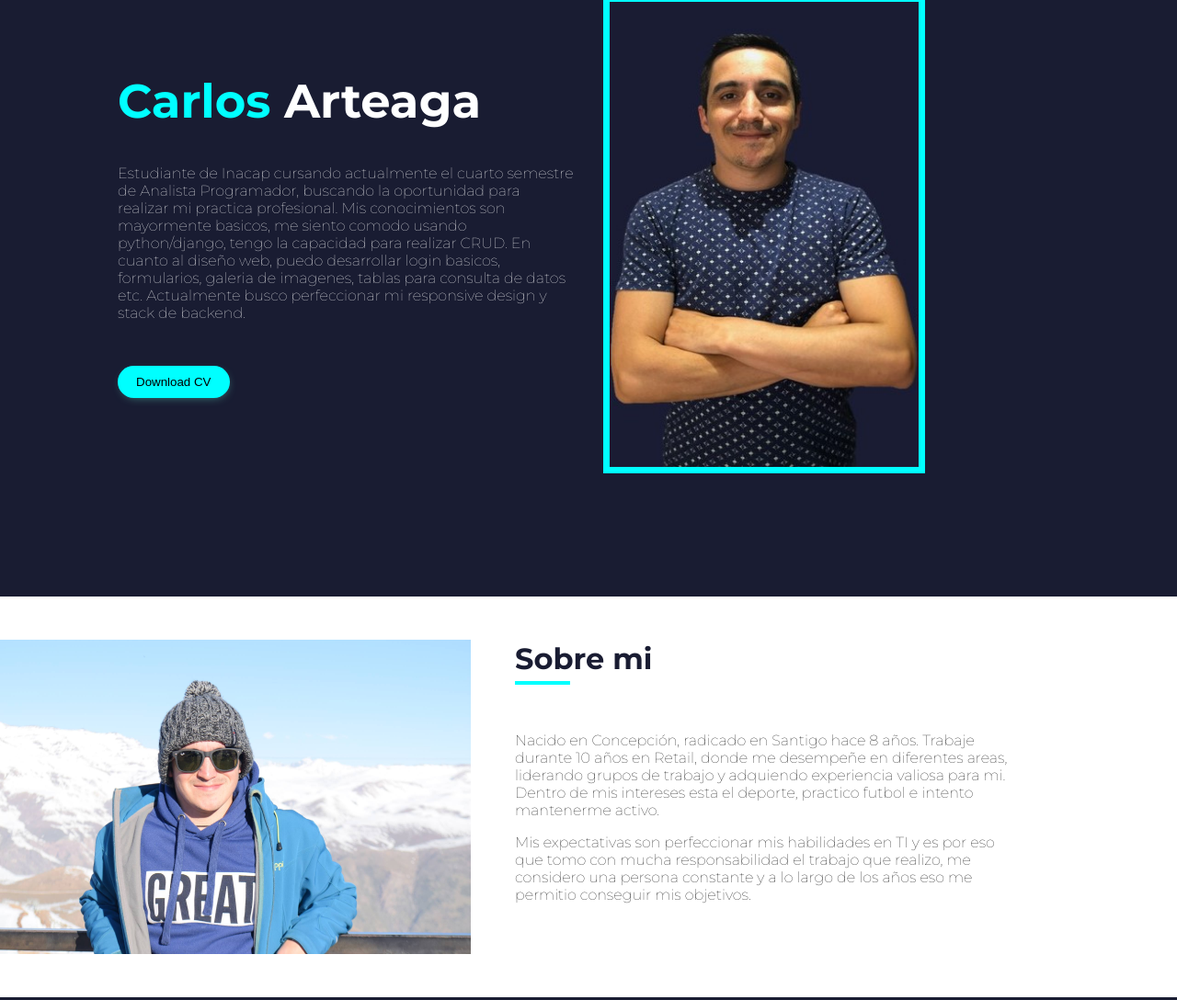
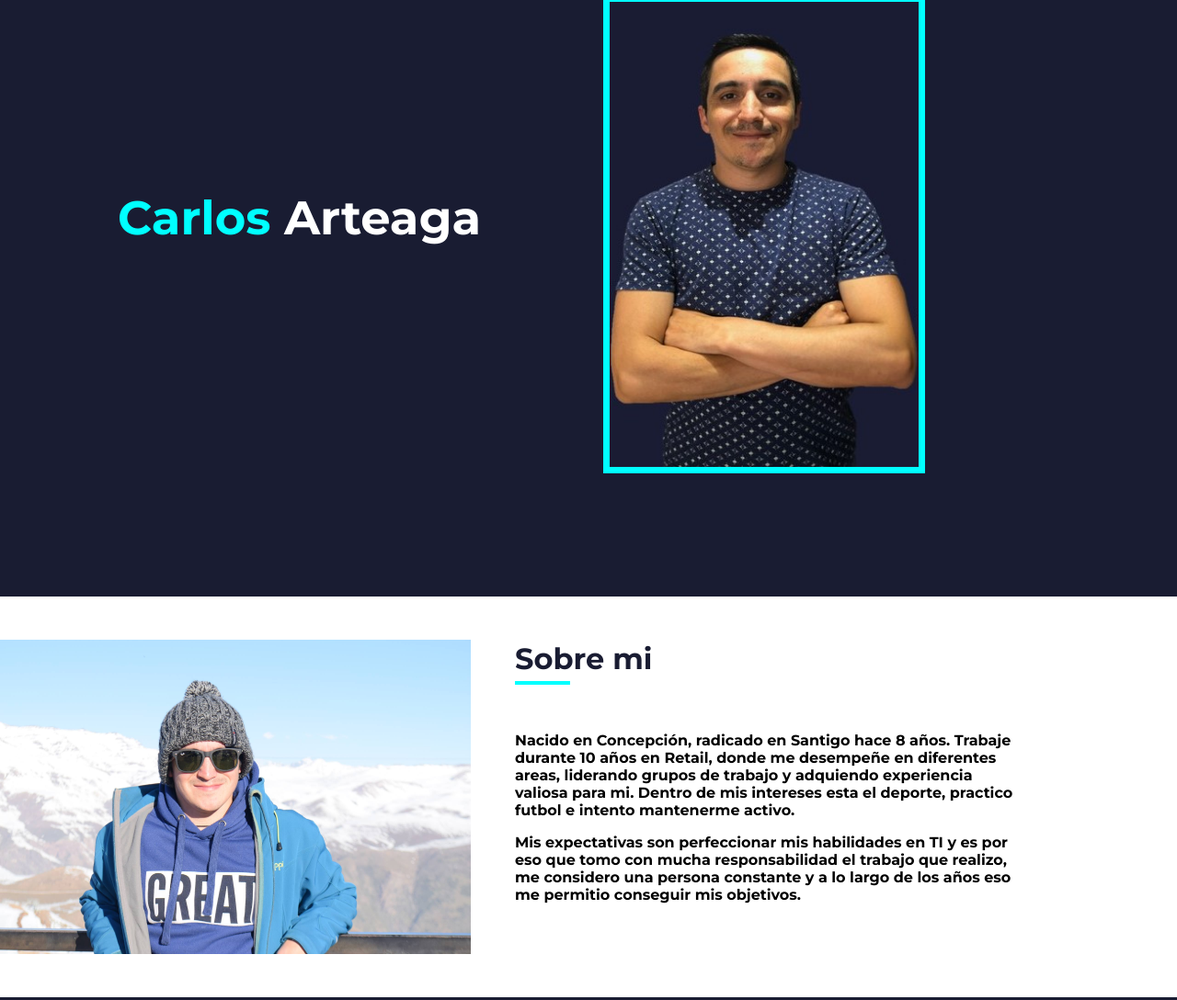
Before and after one commit to CarlosArteagaO/Portafolio, a plain HTML site: page index.html in a window 1280 px wide. Shown: the part 151-1239 px from the top of the page at 92% size. Drawn offline with Linux system fonts and the light colour scheme.

Commit message:
actualiando

```diff
--- a/css/styles.css
+++ b/css/styles.css
@@ -398,6 +398,7 @@ h1 {
   margin: auto;
   text-align: center;
   margin-top: 2.5rem;
+  padding: 2.5rem;
 }
 
 .encabezado-habilidad {
--- a/index.html
+++ b/index.html
@@ -40,11 +40,6 @@
           <i class="fab fa-linkedin"></i>
           <i class="fab fa-twitter-square"></i>
         </div>
-         <p class="info-content__p">Estudiante de Inacap cursando actualmente el cuarto semestre de Analista Programador, buscando la oportunidad para realizar mi practica profesional. Mis conocimientos son mayormente basicos, me siento comodo usando python/django, tengo la capacidad para realizar CRUD. En cuanto al diseño web, puedo
-          desarrollar login basicos, formularios, galeria de imagenes, tablas para consulta de datos etc. Actualmente busco perfeccionar mi responsive design y stack de backend.
-         </p>
-         <br><br>
-          <a download href="#"><button class="download-cv">Download CV</button></a>
       </div>
       <img src="img/carlosedit.jpg" alt="">
     </main>
@@ -55,8 +50,8 @@
         <h2 id="sobre-mi">Sobre mi</h2>
         <div class="divider"></div>
         <br>
-        <p>Nacido en Concepción, radicado en Santigo hace 8 años. Trabaje durante 10 años en Retail, donde me desempeñe en diferentes areas, liderando grupos de trabajo y adquiendo experiencia valiosa para mi. Dentro de mis intereses esta el deporte, practico futbol e intento mantenerme activo.</p>
-        <p>Mis expectativas son perfeccionar mis habilidades en TI y es por eso que tomo con mucha responsabilidad el trabajo que realizo, me considero una persona constante y a lo largo de los años eso me permitio conseguir mis objetivos.</p>
+        <p><b>Nacido en Concepción, radicado en Santigo hace 8 años. Trabaje durante 10 años en Retail, donde me desempeñe en diferentes areas, liderando grupos de trabajo y adquiendo experiencia valiosa para mi. Dentro de mis intereses esta el deporte, practico futbol e intento mantenerme activo.</b></p>
+        <p><b>Mis expectativas son perfeccionar mis habilidades en TI y es por eso que tomo con mucha responsabilidad el trabajo que realizo, me considero una persona constante y a lo largo de los años eso me permitio conseguir mis objetivos.</b></p>
         <br><br>
       </div>
     </div>
```
